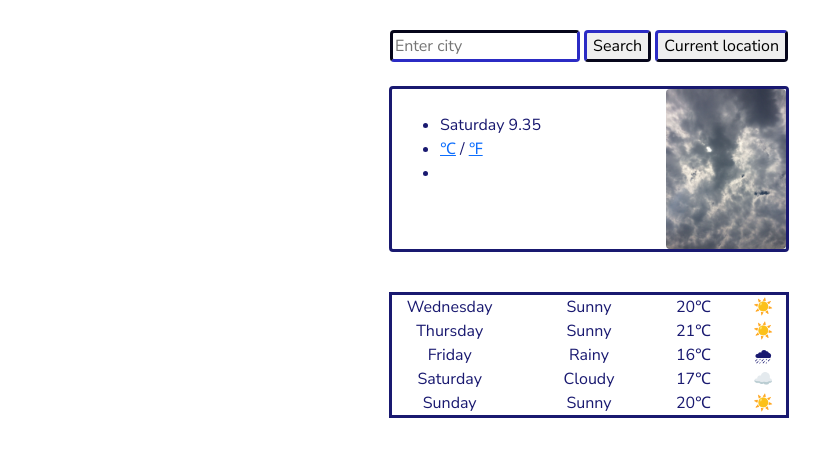
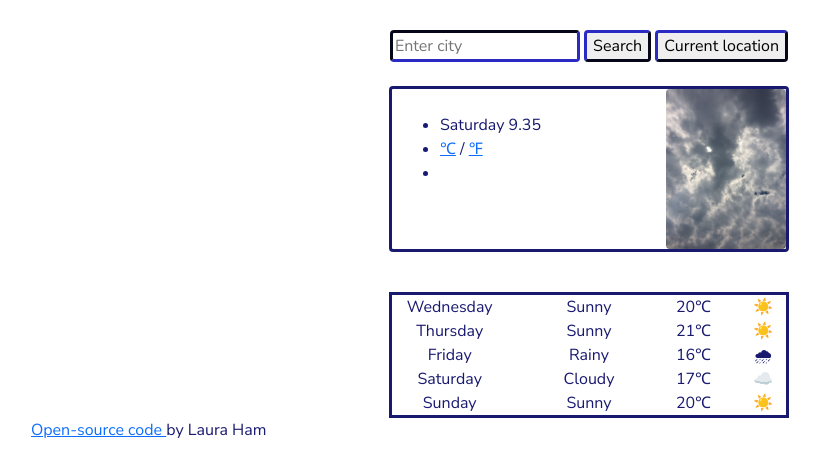
Before and after one commit to LHdN-90/Project-Weather-App, a plain HTML site: page index.html in a window 1280 px wide. Shown: the whole page, without its empty margins (51-871 px from the left). Drawn offline with nearby package versions, Linux system fonts and the light colour scheme.

Commit message:
Open source link added

```diff
--- a/index.html
+++ b/index.html
@@ -88,6 +88,12 @@
           <div class="col-2">☀️</div>
         </div>
       </div>
+      <span
+        ><a href="https://github.com/LHdN-90/Project-Weather-App.git"
+          >Open-source code
+        </a>
+        by Laura Ham</span
+      >
     </div>
     <script src="src/script.js"></script>
   </body>
```
